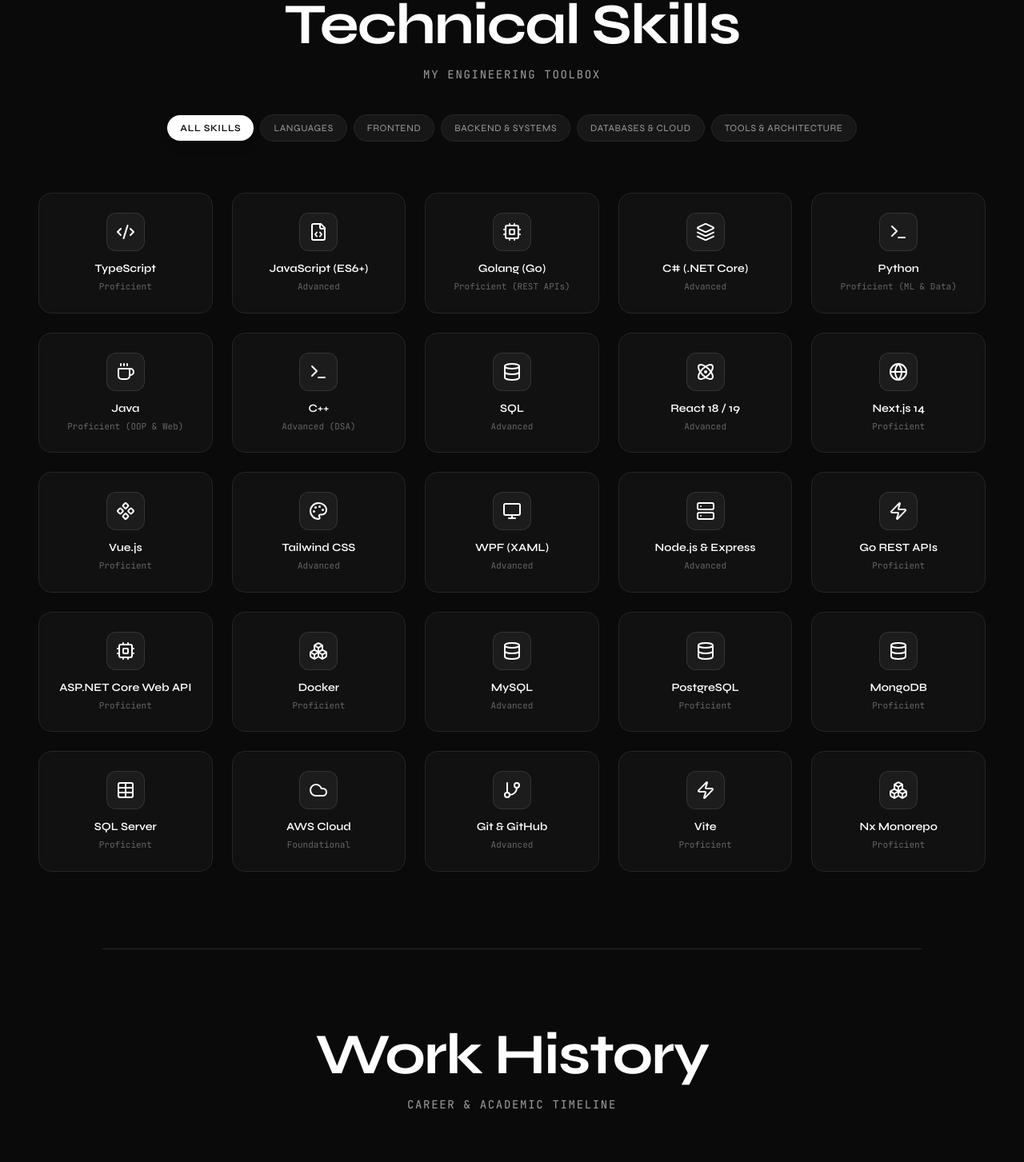
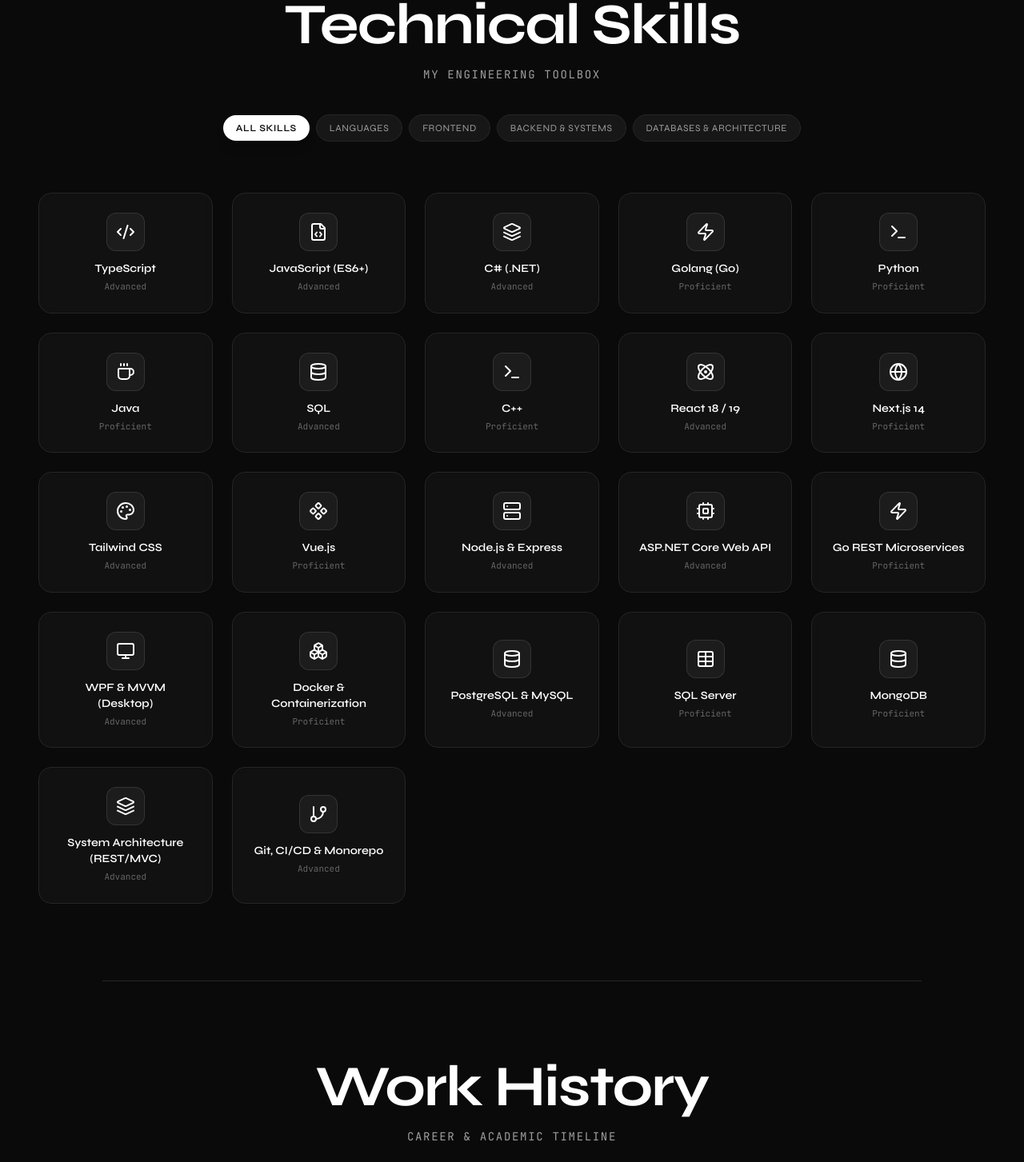
Before and after one commit to Kaiwannafly/portfolio, a Next.js app: page / in a window 1280 px wide. Shown: the part 4850-6303 px from the top of the page at 80% size. Built offline with nearby package versions, Linux system fonts and the light colour scheme.

Commit message:
feat: streamline technical skills, enforce coursework >= 70, set location to Hanoi Vietnam

```diff
--- a/src/components/About.tsx
+++ b/src/components/About.tsx
@@ -30,6 +30,9 @@
             <p>
               My academic trajectory spans the United States (studying Big Data &amp; Computer Science at Suffolk University in Boston, MA) and Australia (UTS Sydney). This multicultural education cultivated a versatile engineering mindset, high adaptability to emerging technology stacks, and strong cross-functional communication skills.
             </p>
+            <p>
+              Currently based in <strong className="text-white font-medium">Hanoi, Vietnam</strong>, I am actively seeking full-time Software Engineer, Full-Stack Developer, and Enterprise Systems roles, available for local, hybrid, or remote opportunities.
+            </p>
           </div>
         </div>
 
--- a/src/components/Education.tsx
+++ b/src/components/Education.tsx
@@ -18,19 +18,10 @@
         badgeClass: 'bg-purple-500/20 text-purple-300 border border-purple-500/30',
       };
     case 'Credit':
+    default:
       return {
         label: 'C',
         badgeClass: 'bg-white/10 text-zinc-300 border border-white/20',
-      };
-    case 'Pass':
-      return {
-        label: 'P',
-        badgeClass: 'bg-white/5 text-text-muted border border-white/10',
-      };
-    default:
-      return {
-        label: 'P',
-        badgeClass: 'bg-white/5 text-text-muted border border-white/10',
       };
   }
 };
--- a/src/data/portfolioData.ts
+++ b/src/data/portfolioData.ts
@@ -59,7 +59,7 @@
   name: "Kyle Dam",
   fullName: "Phuong Nam Dam (Đàm Phương Nam)",
   role: "Software Engineer & Full-Stack Developer",
-  status: "Available for Software Engineering Roles (Hanoi / Hybrid / Remote)",
+  status: "Available for Software Engineering Roles (Hanoi, Vietnam)",
   location: "Hanoi, Vietnam",
   hometown: "Hanoi, Vietnam",
   email: "dpnam0911@gmail.com",
@@ -70,10 +70,10 @@
   resumePath: "/Kyle_Dam_Resume.pdf",
   bio: "Motivated Software Engineer and Information Technology graduate from the University of Technology Sydney (UTS) with a High Distinction academic record (WAM 80.06 / GPA 6.00). Experienced in building scalable full-stack applications with React, Vue.js, Node.js, Go, and .NET Core.",
   stats: [
-    { label: "Academic Average", value: "80.06 WAM", detail: "High Distinction / Distinction" },
-    { label: "Completed Projects", value: "8+", detail: "Web, Enterprise & Machine Learning" },
+    { label: "Academic Average", value: "80.06 WAM", detail: "High Distinction Standing" },
+    { label: "Featured Projects", value: "8+", detail: "Web, Enterprise & Machine Learning" },
     { label: "Core Technologies", value: "12+", detail: "React, Node, Go, .NET, Python, Java" },
-    { label: "Global Experience", value: "USA & AU", detail: "Boston, MA & Sydney, NSW" },
+    { label: "Location Base", value: "Hanoi, VN", detail: "Open to Local & Remote Roles" },
   ],
 };
 
@@ -220,14 +220,14 @@
   {
     title: "Languages",
     skills: [
-      { name: "TypeScript", level: "Proficient", iconName: "Code2" },
+      { name: "TypeScript", level: "Advanced", iconName: "Code2" },
       { name: "JavaScript (ES6+)", level: "Advanced", iconName: "FileCode" },
-      { name: "Golang (Go)", level: "Proficient (REST APIs)", iconName: "Cpu" },
-      { name: "C# (.NET Core)", level: "Advanced", iconName: "Layers" },
-      { name: "Python", level: "Proficient (ML & Data)", iconName: "Terminal" },
-      { name: "Java", level: "Proficient (OOP & Web)", iconName: "Coffee" },
-      { name: "C++", level: "Advanced (DSA)", iconName: "Terminal" },
+      { name: "C# (.NET)", level: "Advanced", iconName: "Layers" },
+      { name: "Golang (Go)", level: "Proficient", iconName: "Zap" },
+      { name: "Python", level: "Proficient", iconName: "Terminal" },
+      { name: "Java", level: "Proficient", iconName: "Coffee" },
       { name: "SQL", level: "Advanced", iconName: "Database" },
+      { name: "C++", level: "Proficient", iconName: "Terminal" },
     ],
   },
   {
@@ -235,36 +235,28 @@
     skills: [
       { name: "React 18 / 19", level: "Advanced", iconName: "Atom" },
       { name: "Next.js 14", level: "Proficient", iconName: "Globe" },
+      { name: "Tailwind CSS", level: "Advanced", iconName: "Palette" },
       { name: "Vue.js", level: "Proficient", iconName: "Component" },
-      { name: "Tailwind CSS", level: "Advanced", iconName: "Palette" },
-      { name: "WPF (XAML)", level: "Advanced", iconName: "Monitor" },
     ],
   },
   {
     title: "Backend & Systems",
     skills: [
       { name: "Node.js & Express", level: "Advanced", iconName: "Server" },
-      { name: "Go REST APIs", level: "Proficient", iconName: "Zap" },
-      { name: "ASP.NET Core Web API", level: "Proficient", iconName: "Cpu" },
-      { name: "Docker", level: "Proficient", iconName: "Boxes" },
+      { name: "ASP.NET Core Web API", level: "Advanced", iconName: "Cpu" },
+      { name: "Go REST Microservices", level: "Proficient", iconName: "Zap" },
+      { name: "WPF & MVVM (Desktop)", level: "Advanced", iconName: "Monitor" },
+      { name: "Docker & Containerization", level: "Proficient", iconName: "Boxes" },
     ],
   },
   {
-    title: "Databases & Cloud",
+    title: "Databases & Architecture",
     skills: [
-      { name: "MySQL", level: "Advanced", iconName: "Database" },
-      { name: "PostgreSQL", level: "Proficient", iconName: "Database" },
+      { name: "PostgreSQL & MySQL", level: "Advanced", iconName: "Database" },
+      { name: "SQL Server", level: "Proficient", iconName: "Table" },
       { name: "MongoDB", level: "Proficient", iconName: "Database" },
-      { name: "SQL Server", level: "Proficient", iconName: "Table" },
-      { name: "AWS Cloud", level: "Foundational", iconName: "Cloud" },
-    ],
-  },
-  {
-    title: "Tools & Architecture",
-    skills: [
-      { name: "Git & GitHub", level: "Advanced", iconName: "GitBranch" },
-      { name: "Vite", level: "Proficient", iconName: "Zap" },
-      { name: "Nx Monorepo", level: "Proficient", iconName: "Boxes" },
+      { name: "System Architecture (REST/MVC)", level: "Advanced", iconName: "Layers" },
+      { name: "Git, CI/CD & Monorepo", level: "Advanced", iconName: "GitBranch" },
     ],
   },
 ];
@@ -336,7 +328,7 @@
     period: "21-25",
     role: "Bachelor of Information Technology with Credit (WAM 80.06)",
     organization: "University of Technology Sydney (UTS)",
-    location: "Sydney, NSW, Australia",
+    location: "Hanoi, Vietnam",
     current: false,
     type: "education",
   },
```
